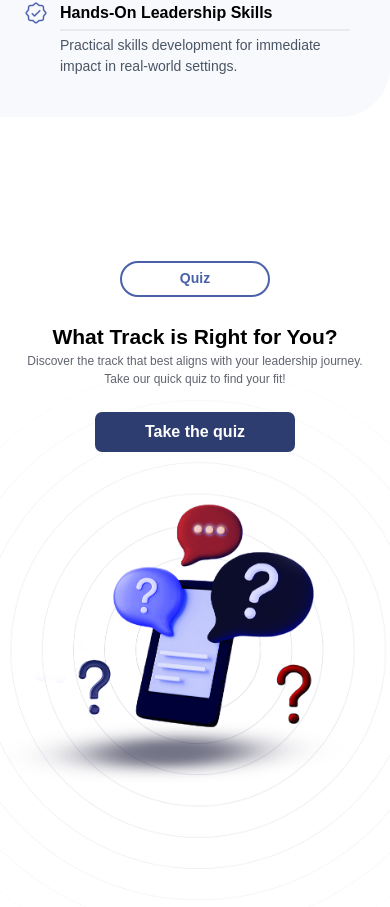
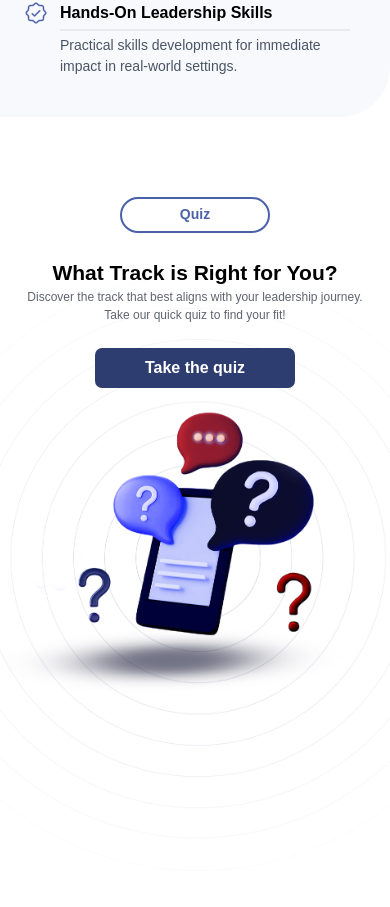
Before and after one commit to Afolabi-Ridwan/fees, a React (Vite) app: page / in a window 390 px wide. Shown: the part 3798-4705 px from the top of the page. Built offline with nearby package versions, Linux system fonts and the light colour scheme.

Commit message:
correct responsiveness on quiz section

```diff
--- a/src/index.css
+++ b/src/index.css
@@ -21,7 +21,6 @@
     --blueOnAccordion: rgba(167, 190, 251, 1);
 }
  body {
-    overflow-x: hidden;
     font-family: "inter-tight-variable", sans-serif;
 }
 
--- a/src/pages/Home/QuizSection/QuizSection.tsx
+++ b/src/pages/Home/QuizSection/QuizSection.tsx
@@ -1,31 +1,37 @@
-import Button from '../../../components/Button/Button'
-import spiralPattern from "/assets/image/pattern.png"
-import quizImg from "/assets/image/Quiz-Coloured.png"
+import Button from '../../../components/Button/Button';
+import spiralPattern from "/assets/image/pattern.png";
+import quizImg from "/assets/image/Quiz-Coloured.png";
 
 const QuizSection = () => {
     return (
-        <div className='  relative '>
-            <div className='xl:pl-64 lg:pl-32 py-32 max-md:flex flex-col justify-center items-center max-md:text-center'>
+        <div className='relative lg:min-h-[600px] md:min-h-[400px] min-h-[900px]'>
+            <div className='xl:pl-64 lg:pl-32 md:pl-12 mt-20 max-md:flex flex-col justify-center items-center max-md:text-center'>
                 <p className="header w-[150px]">Quiz</p>
-                <h1 className="text-[29px]  max-md:text-[24px] max-sm:text-[21px] font-[600] mt-6">What Track is Right for You?</h1>
-                <p className="text-gray text-[14px] max-sm:text-[12px] md:w-[450px] max-md:px-6">Discover the track that best aligns with your leadership journey.
-                    Take our quick quiz to find your fit!</p>
+                <h1 className="text-[29px]  max-md:text-[24px] max-sm:text-[21px] font-[600] mt-6">
+                    What Track is Right for You?
+                </h1>
+                <p className="text-gray text-[14px] max-sm:text-[12px] lg:w-[450px] md:w-[350px] max-md:px-6">
+                    Discover the track that best aligns with your leadership journey.
+                    Take our quick quiz to find your fit!
+                </p>
                 <Button text='Take the quiz' style='bg-deepBlue text-white border-none mt-6 z-2' width='w-[200px]' />
             </div>
-            <div className="absolute max-md:left-[45%] max-md:transform
-                max-md:-translate-x-1/2 max-sm:-translate-x-[55%] md:right-0
-                xl:translate-y-[-300px] translate-y-[-250px] md:top-0 xl:w-[900px]
-                max-md:w-[100%] max-sm:w-[150%] overflow-x-hidden">
-                <div className="   relative
-                 max-w-none ">
 
-                    <img src={spiralPattern} className=' w-[100%]' alt="spiralPattern" />
-                    <img src={quizImg} className='w-[65%] absolute top-[20%] left-[25%]' alt="quizImg" />
+            <div className="relative w-full h-full">
+                <div className="absolute max-md:left-[45%] max-md:transform
+                    max-md:-translate-x-1/2 max-sm:-translate-x-[55%] md:right-0
+                    lg:translate-y-[-550px] md:translate-y-[-400px] translate-y-[-150px] md:top-0
+                    xl:w-[900px] lg:w-[800px] md:w-[500px]
+                    max-md:w-[100%] max-sm:w-[150%]">
+
+                    <div className="relative max-w-none ">
+                        <img src={spiralPattern} className='w-[100%]' alt="spiralPattern" />
+                        <img src={quizImg} className='w-[65%] absolute top-[20%] left-[25%]' alt="quizImg" />
+                    </div>
                 </div>
             </div>
-
         </div>
-    )
+    );
 }
 
-export default QuizSection
+export default QuizSection;
```
